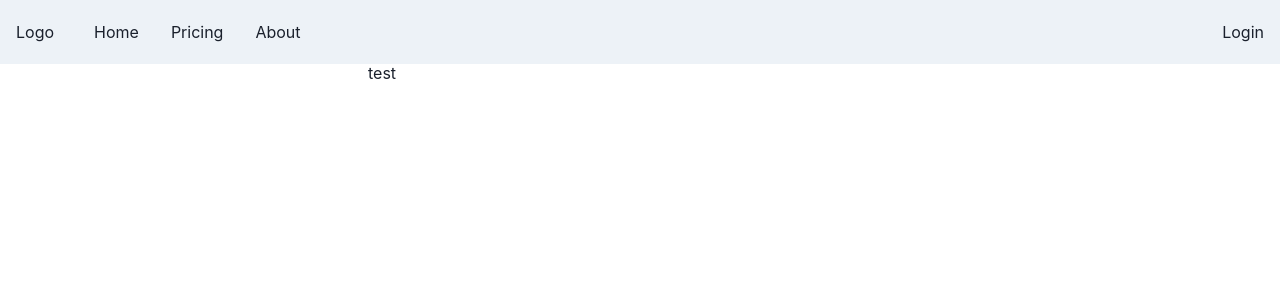
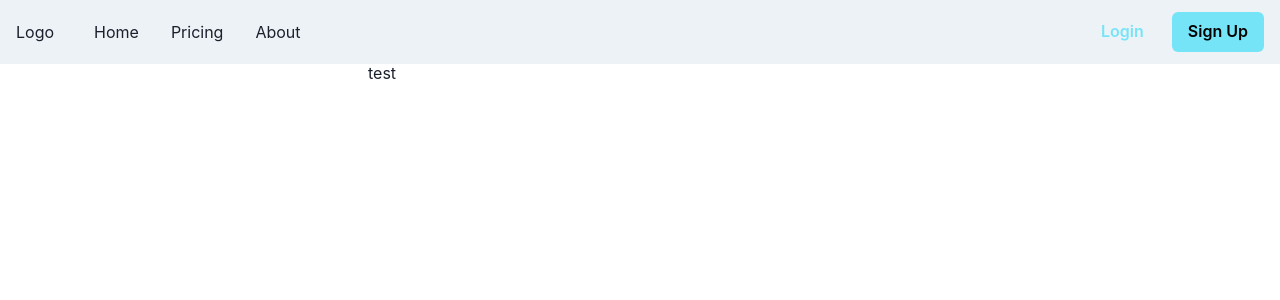
Before and after one commit to ShadFyt/cloud_photos, a React (Create React App) app: page / in a window 1280 px wide. Shown: the top 300 px of the page. Built offline with nearby package versions, Linux system fonts and the light colour scheme.

Commit message:
login modal

```diff
--- a/src/components/layout/mainNav.js
+++ b/src/components/layout/mainNav.js
@@ -16,6 +16,9 @@ import {
   useColorModeValue,
   Stack,
 } from '@chakra-ui/react';
+import { HamburgerIcon, CloseIcon } from '@chakra-ui/icons';
+
+import LoginModal from '../loginModal';
 
 function MainNav() {
     const Links = ['Home', 'Pricing', 'About'];
@@ -32,10 +35,18 @@ function MainNav() {
             {children}
         </Link>
     )
+    const { isOpen, onOpen, onClose } = useDisclosure();
     return (
         <>
             <Box bg={useColorModeValue('gray.100', 'gray.900')} px={4}>
               <Flex h={16} alignItems={'center'} justifyContent={'space-between'}>
+                <IconButton
+                  size={'md'}
+                  icon={isOpen ? <CloseIcon /> : <HamburgerIcon />}
+                  aria-label={"Open Menu"}
+                  display={{ md: 'none' }}
+                  onClick={isOpen ? onClose : onOpen}
+                />
                 <HStack spacing={8} alignItems={'center'}>
                   <Box>Logo</Box>
                   <HStack
@@ -48,10 +59,13 @@ function MainNav() {
                   </HStack>
                 </HStack>
                 <Flex alignItems={'center'}>
-                    <Box>Login</Box>
+                  <HStack spacing={3}>
+                    <LoginModal />
+                    <Button variant="solid" bgColor={"cyan.300"} colorScheme={"cyan"}>Sign Up</Button>
+                  </HStack>
                 </Flex>
               </Flex>
-
+              {isOpen ? (
                 <Box pb={4} display={{ md: 'none' }}>
                   <Stack as={'nav'} spacing={4}>
                     {Links.map((link) => (
@@ -59,6 +73,8 @@ function MainNav() {
                     ))}
                   </Stack>
                 </Box>
+              ) : null}
+
             </Box>
 
       </>
--- /dev/null
+++ b/src/components/loginModal.js
@@ -0,0 +1,55 @@
+import {
+    Modal,
+    ModalOverlay,
+    ModalContent,
+    ModalHeader,
+    ModalFooter,
+    ModalBody,
+    ModalCloseButton,
+    Button,
+    Input,
+    FormControl,
+    FormLabel,
+    useDisclosure,
+  } from "@chakra-ui/react"
+
+
+function LoginModal() {
+    const { isOpen, onOpen, onClose } = useDisclosure()
+
+    return (
+        <>
+            <Button
+                colorScheme={"cyan"}
+                variant={"ghost"}
+                textColor={"cyan.300"}
+                onClick={onOpen}
+                >Login
+            </Button>
+
+            <Modal isOpen={isOpen} onClose={onClose} isCentered>
+                <ModalOverlay />
+                <ModalContent>
+                    <ModalHeader alignSelf={"center"} as={"em"}>Login</ModalHeader>
+                    <ModalCloseButton textColor={"red.400"}/>
+                    <ModalBody p={4}>
+                        <FormControl>
+                            <FormLabel>Username</FormLabel>
+                            <Input placeholder={"Username"} />
+                        </FormControl>
+                        <FormControl mt={4}>
+                            <FormLabel>Password</FormLabel>
+                            <Input placeholder={"Password"} />
+                        </FormControl>
+                    </ModalBody>
+                    <ModalFooter>
+                        <Button colorScheme={"cyan"} variant={"solid"} bgColor={"cyan.300"}>Login</Button>
+                        <Button onClick={onClose} ml={4}>Cancel</Button>
+                    </ModalFooter>
+                </ModalContent>
+            </Modal>
+        </>
+    )
+}
+
+export default LoginModal;
```
Also changed, not shown: src/components/signUpDrawer.js (added, +23 -0 lines). Lines whose indentation alone changed are shown as unchanged.
